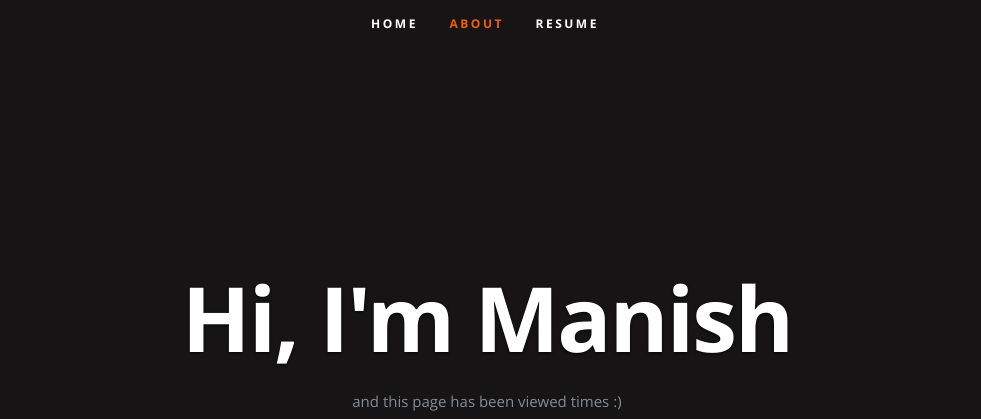
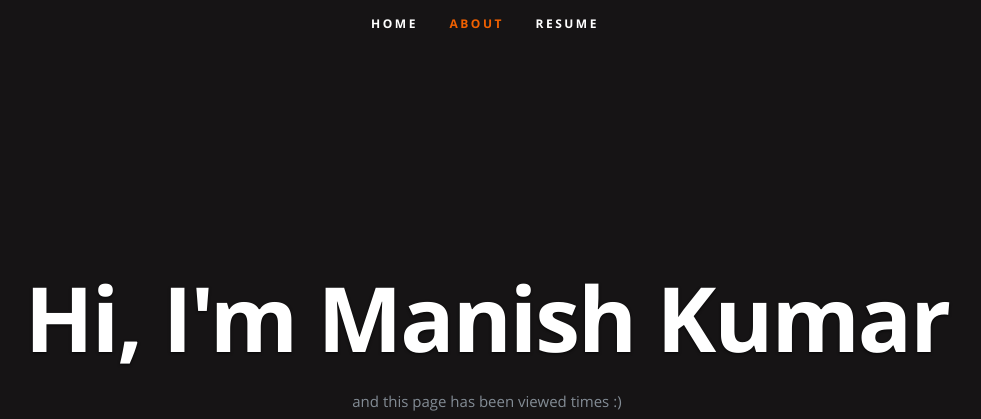
Before and after one commit to manishkumarroy/azure-resume, a plain HTML site: page frontend/index.html in a window 1280 px wide. Shown: the top 419 px of the page, without its empty margins (155-1136 px from the left). Drawn offline with nearby package versions, Linux system fonts and the light colour scheme; no server answers.

Commit message:
Modify index file

```diff
--- a/frontend/index.html
+++ b/frontend/index.html
@@ -54,7 +54,7 @@
 
       <div class="row banner">
          <div class="banner-text">
-            <h1 class="responsive-headline">Hi, I'm Manish</h1>
+            <h1 class="responsive-headline">Hi, I'm Manish Kumar</h1>
 
             <!--<p>and this page has been viewed <a id="counter"></a> times :) </p> -->
             <p>and this page has been viewed <span id="counter"></span> times :) </p>
```
Also changed, not shown: 1 other file.
